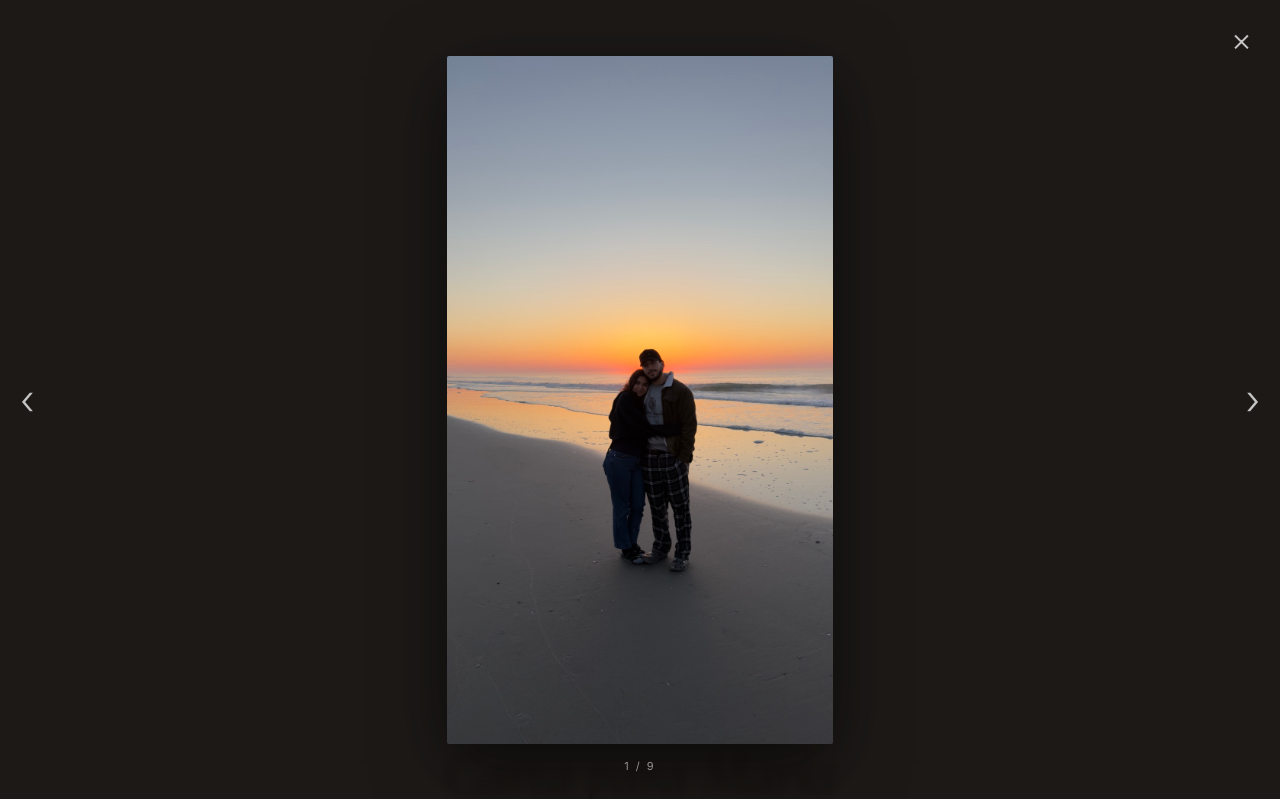
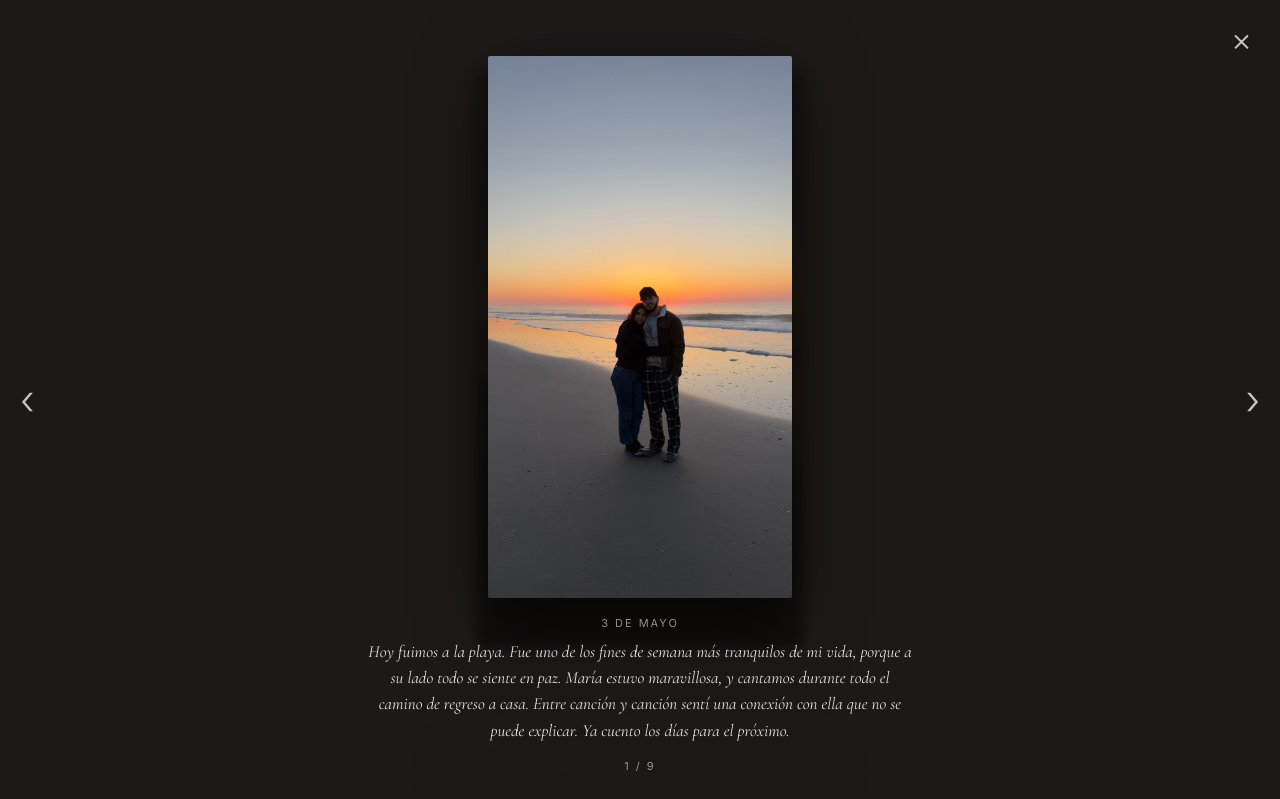
Before and after one commit to myvelocityai/mariachiara, a plain HTML site: page index.html in a window 1280 px wide. Both pictures are taken after a click on the picture 639 px from the left and 360 px from the top of the page. Shown: the top 799 px of the page. Drawn offline with nearby package versions, Linux system fonts and the light colour scheme.

Commit message:
Añadir leyendas con fecha a las fotos
Cada foto lleva debajo la fecha y un recuerdo de ese día, y el
visor a pantalla completa muestra la misma leyenda bajo la imagen.

Co-Authored-By: Claude Opus 5 <noreply@anthropic.com>
Claude-Session: https://claude.ai/code/session_01MKUboJXFP8jGVLvq1aiV65

```diff
--- a/index.html
+++ b/index.html
@@ -62,6 +62,13 @@
     font-family:Inter,system-ui,sans-serif;font-size:.6875rem;letter-spacing:.14em;
     text-transform:uppercase;color:var(--ink-faint);margin-top:.9rem;
   }
+  figcaption .cap-date{display:block}
+  figcaption .cap-text{
+    display:block;max-width:30rem;margin:.5rem auto 0;
+    font-family:"Cormorant Garamond","Iowan Old Style",Georgia,serif;
+    font-size:1.0625rem;font-style:italic;line-height:1.6;letter-spacing:0;
+    text-transform:none;color:var(--ink-soft);text-wrap:pretty;
+  }
   .hero{margin:0 0 clamp(2rem,6vw,3rem)}
   .hero img{max-height:72vh;width:auto;max-width:100%}
   .hint{
@@ -104,6 +111,14 @@
     border-radius:2px;box-shadow:0 20px 70px rgba(0,0,0,.6);
     -webkit-user-select:none;user-select:none;
   }
+  .lb-fig{display:flex;flex-direction:column;align-items:center;margin:0;max-width:calc(100vw - 5rem)}
+  .lb-cap{max-width:34rem;margin-top:1rem;text-align:center;color:rgba(255,255,255,.88)}
+  .lb-date{
+    display:block;font-family:Inter,system-ui,sans-serif;font-size:.6875rem;
+    letter-spacing:.18em;text-transform:uppercase;color:rgba(255,255,255,.55);
+  }
+  .lb-text{display:block;margin-top:.35rem;font-style:italic;font-size:1.0625rem;line-height:1.55;text-wrap:pretty}
+  [hidden]{display:none!important}
   .lb button{
     position:absolute;background:none;border:0;color:rgba(255,255,255,.75);
     cursor:pointer;font-family:Inter,system-ui,sans-serif;line-height:1;
@@ -121,6 +136,9 @@
   }
   @media (max-width:600px){
     .lb img{max-width:calc(100vw - 1.5rem);max-height:calc(100vh - 6rem)}
+    .lb-fig{max-width:calc(100vw - 1.5rem)}
+    .lb-cap{padding:0 .5rem}
+    .lb-text{font-size:1rem}
     .lb-prev,.lb-next{font-size:2rem;padding:.75rem .5rem}
   }
   body.lb-lock{overflow:hidden}
@@ -142,6 +160,7 @@
 
   <figure class="hero fade">
     <img src="fotos/01-portada.jpg" width="1012" height="1800" alt="Nosotros dos en la playa al atardecer" data-i="0">
+    <figcaption><span class="cap-date">3 de mayo</span><span class="cap-text">Hoy fuimos a la playa. Fue uno de los fines de semana más tranquilos de mi vida, porque a su lado todo se siente en paz. María estuvo maravillosa, y cantamos durante todo el camino de regreso a casa. Entre canción y canción sentí una conexión con ella que no se puede explicar. Ya cuento los días para el próximo.</span></figcaption>
   </figure>
 
   <header class="fade">
@@ -172,12 +191,12 @@
 
     <figure>
       <img src="fotos/04-viajes-b.jpg" width="1800" height="1350" alt="En uno de nuestros viajes" loading="lazy" data-i="2">
-      <figcaption>Nuestros viajes</figcaption>
+      <figcaption><span class="cap-date">18 de julio</span><span class="cap-text">Fui al zoo de NC por primera vez, y con María. Caminamos juntos, comimos los sándwiches deliciosos que ella preparó con tanto cariño y la pasamos increíble. La convencí de subirse a un búfalo para tomarle una foto, y verla reír así me llenó el corazón. Después pasamos por la tienda de recuerdos y volvimos en bus al carro, contándonos historias de cuando éramos niños. Un día perfecto, como todos a su lado.</span></figcaption>
     </figure>
 
     <figure class="tall">
       <img src="fotos/05-ronquidos.jpg" width="1012" height="1800" alt="Durmiendo en mi pecho" loading="lazy" data-i="3">
-      <figcaption>Música para mis oídos</figcaption>
+      <figcaption><span class="cap-date">25 de abril</span><span class="cap-text">De los primeros días que se quedaba en casa. Se quedó dormida encima de mí, y sus ronquidos son la música más bonita que conozco. No me muevo ni un milímetro para no despertarla; podría quedarme así toda la vida.</span></figcaption>
     </figure>
 
     <p>Cada comida que me hiciste me sabía a gloria, no porque estuviera exagerando, sino porque la hiciste con tus manos. Para mí, todo lo que tus manos y tu corazón pudieran cocinar era lo mejor que yo podía comer ese día, porque lo hacías desde el corazón.</p>
@@ -188,6 +207,7 @@
 
     <figure>
       <img src="fotos/06-romantico.jpg" width="1800" height="1350" alt="Tú, hermosa" loading="lazy" data-i="4">
+      <figcaption><span class="cap-date">23 de agosto</span><span class="cap-text">Qué preciosa se ve. Me invitó a ver un museo del Titanic, y entre tanta historia, ella era lo más bonito del lugar. Tengo que planear un crucero con ella: quiero ver el océano a su lado.</span></figcaption>
     </figure>
 
     <h2>Lo que siempre quisiste saber de mí</h2>
@@ -219,13 +239,14 @@
 
     <figure class="tall">
       <img src="fotos/07-admiro.jpg" width="1012" height="1800" alt="Tú cocinando" loading="lazy" data-i="6">
+      <figcaption><span class="cap-date">10 de mayo</span><span class="cap-text">Hicimos pasta juntos: ravioles, mis favoritos. Me encanta ver cómo se esmera en que todo quede perfecto para mí; por eso cocino a su lado, porque cada minuto con ella es un regalo. Los mejores ravioles de mi vida, porque los hicimos juntos.</span></figcaption>
     </figure>
 
     <p>Admiro profundamente tu sentido del humor, porque es tontito pero siempre tiene en cuenta a los demás. Amo tu risa, tus chistes tontos y la manera en que me hacías reír cuando menos lo esperaba. Admiro tu sentido de la justicia y la manera en que te importan las personas que a veces no pueden defenderse: nunca le has tenido miedo a defender a alguien que crees que está siendo tratado injustamente, especialmente a quienes tienen menos, no tienen voz, o están siendo intimidados. Eso es algo de ti que respeto genuinamente, y espero que nunca lo pierdas.</p>
 
     <figure class="tall">
       <img src="fotos/08-risa.jpg" width="1012" height="1800" alt="Tu risa" loading="lazy" data-i="7">
-      <figcaption>Tu risa</figcaption>
+      <figcaption><span class="cap-date">3 de mayo</span><span class="cap-text">Esa risa fue lo que me enamoró de ella. Daría lo que fuera por verla reír así cada día de mi vida. Ahí, en esa playa, supe que quería compartir todos mis días con ella.</span></figcaption>
     </figure>
 
     <p>Amo la manera en la que siempre puedes encontrar algo bueno incluso en las peores situaciones, cómo siempre le sacas un chiste o ves que no es tan malo como parece. Amo también que no le tienes miedo a la vida, que puedes vivir como si hoy fuera tu último día. Gracias por enseñarme que hay más en la vida que planearlo todo; trajiste espontaneidad a mi vida de una manera que no sabía que necesitaba, la forma en que bailabas conmigo, tu dulzura, y todas las pequeñas maneras en las que me mostrabas cariño y me hacían sentir amado.</p>
@@ -257,7 +278,10 @@
 <div class="lb" id="lb" role="dialog" aria-modal="true" aria-label="Foto">
   <button class="lb-close" id="lbClose" aria-label="Cerrar">&times;</button>
   <button class="lb-prev" id="lbPrev" aria-label="Anterior">&#8249;</button>
-  <img id="lbImg" src="" alt="">
+  <div class="lb-fig">
+    <img id="lbImg" src="" alt="">
+    <div class="lb-cap" id="lbCap"><span class="lb-date" id="lbDate"></span><span class="lb-text" id="lbText"></span></div>
+  </div>
   <button class="lb-next" id="lbNext" aria-label="Siguiente">&#8250;</button>
   <div class="lb-count" id="lbCount"></div>
 </div>
@@ -265,16 +289,34 @@
 <script>
 (function(){
   var imgs = Array.prototype.slice.call(document.querySelectorAll('figure img[data-i]'));
-  var srcs = imgs.map(function(im){ return {src: im.getAttribute('src'), alt: im.alt}; });
+  var srcs = imgs.map(function(im){
+    var cap=im.parentNode.querySelector('figcaption'),
+        d=cap && cap.querySelector('.cap-date'), t=cap && cap.querySelector('.cap-text');
+    return {src: im.getAttribute('src'), alt: im.alt,
+            date: d ? d.textContent : (cap && !t ? cap.textContent : ''),
+            text: t ? t.textContent : ''};
+  });
   var lb=document.getElementById('lb'), lbImg=document.getElementById('lbImg'),
-      lbCount=document.getElementById('lbCount'), i=0;
+      lbCount=document.getElementById('lbCount'), lbCap=document.getElementById('lbCap'),
+      lbDate=document.getElementById('lbDate'), lbText=document.getElementById('lbText'), i=0;
 
+  // Leave room under the photo for its caption
+  function fit(){
+    var capH = lbCap.hidden ? 0 : lbCap.offsetHeight + 16;
+    var reserve = window.innerWidth <= 600 ? 96 : 112;
+    lbImg.style.maxHeight = Math.max(160, window.innerHeight - capH - reserve) + 'px';
+  }
   function show(n){
     i=(n+srcs.length)%srcs.length;
-    lbImg.src=srcs[i].src; lbImg.alt=srcs[i].alt;
+    var s=srcs[i];
+    lbImg.src=s.src; lbImg.alt=s.alt;
+    lbDate.textContent=s.date; lbText.textContent=s.text;
+    lbDate.hidden=!s.date; lbText.hidden=!s.text; lbCap.hidden=!s.date && !s.text;
     lbCount.textContent=(i+1)+' / '+srcs.length;
+    fit();
   }
-  function open(n){ show(n); lb.classList.add('open'); document.body.classList.add('lb-lock'); }
+  function open(n){ lb.classList.add('open'); document.body.classList.add('lb-lock'); show(n); }
+  window.addEventListener('resize', function(){ if(lb.classList.contains('open')) fit(); });
   function close(){ lb.classList.remove('open'); document.body.classList.remove('lb-lock'); }
 
   imgs.forEach(function(im){
```
